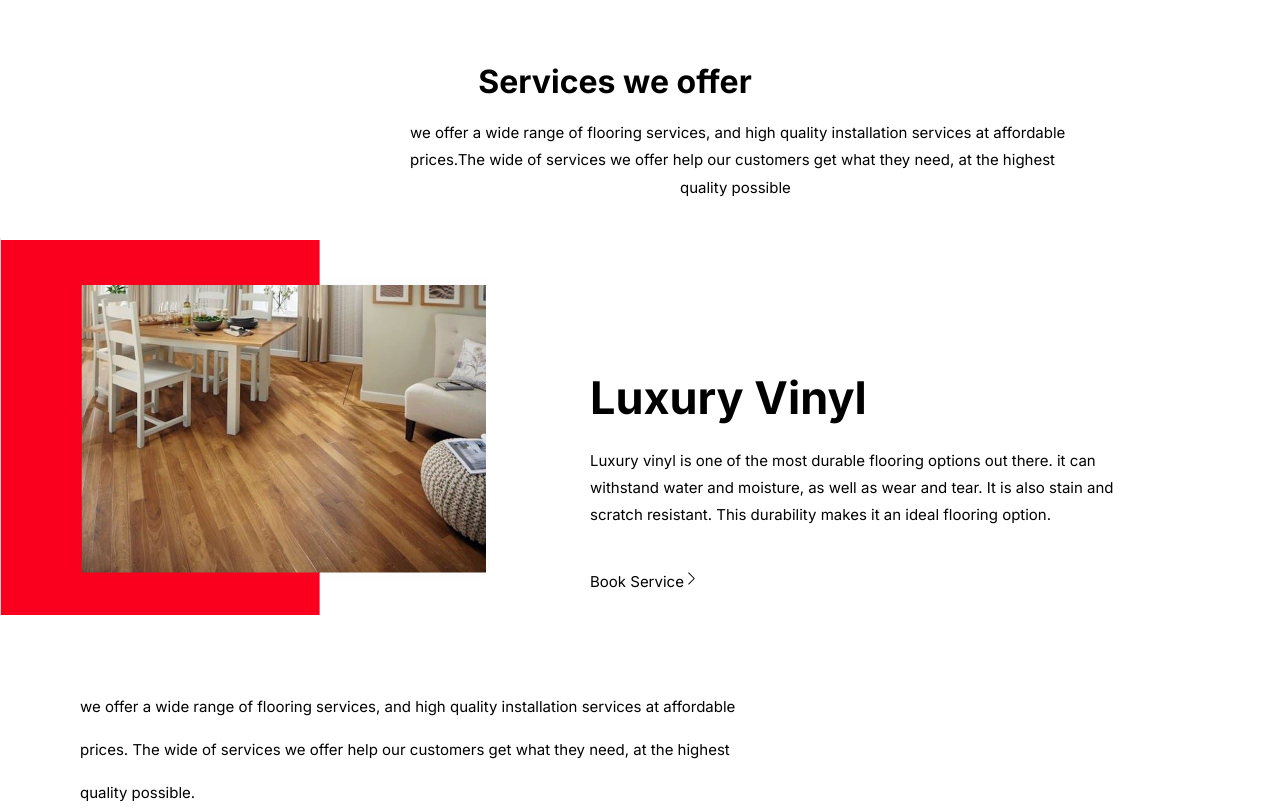
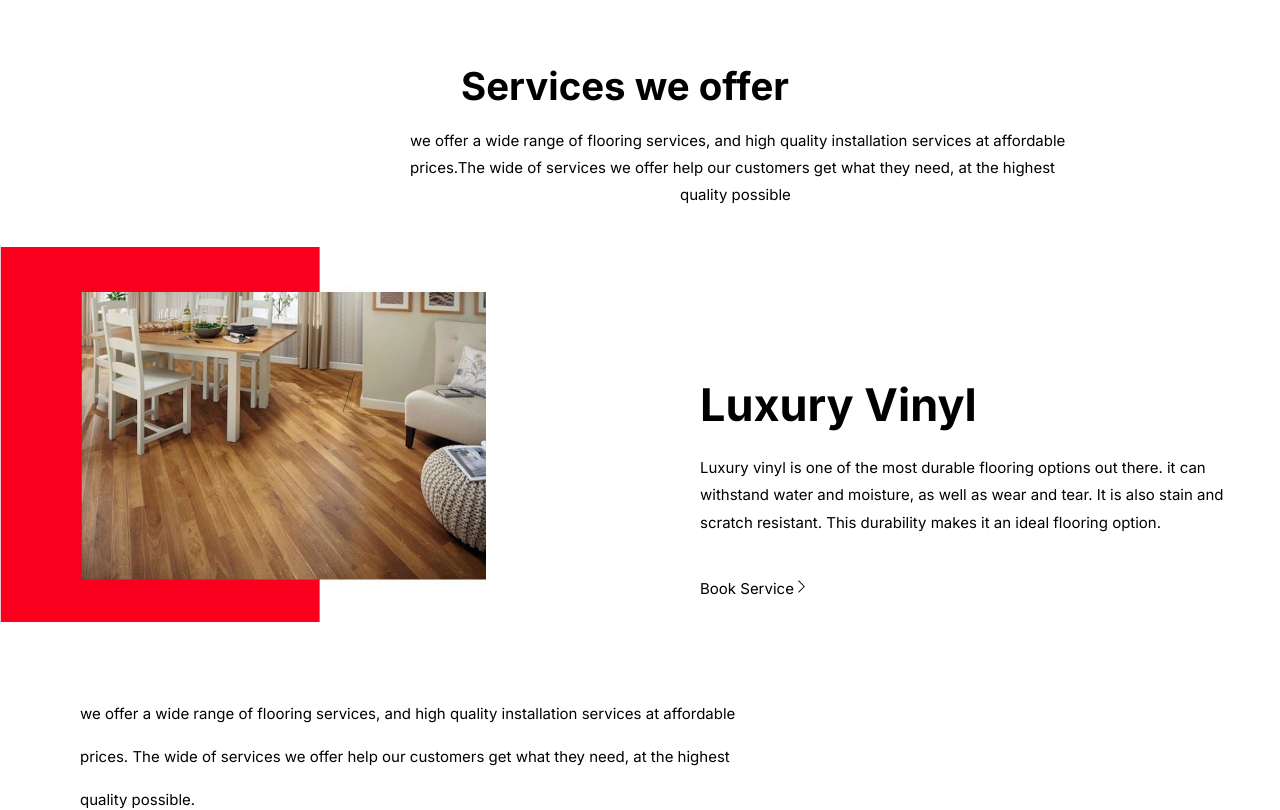
Before and after one commit to LeonChisum/Flooring-company---87-Lux, a Next.js app: page /services in a window 1280 px wide. Shown: the top 810 px of the page. Built offline with nearby package versions, Linux system fonts and the light colour scheme.

Commit message:
fixed margin on line 427

```diff
--- a/styles/style.css
+++ b/styles/style.css
@@ -837,8 +837,9 @@ a {
   -webkit-box-pack: center;
       -ms-flex-pack: center;
           justify-content: center;
-  margin-right: 50px;
+  margin-right: 30px;
   margin-top: 5%;
+  font-size: 1.2em;
 }
 
 .firstp {
@@ -860,7 +861,7 @@ a {
 .secondp {
   text-align: inherit;
   font-size: 15px;
-  margin-left: 590px;
+  margin-left: 700px;
   font-size: 15px;
   margin-right: 15px;
   line-height: 1.7rem;
--- a/styles/style.scss
+++ b/styles/style.scss
@@ -393,8 +393,9 @@
 .services {
 	display: flex;
 	justify-content: center;
-	margin-right: 50px;
+	margin-right: 30px;
 	margin-top: 5%;
+	font-size: 1.2em;
 }
 
 .firstp {
@@ -423,7 +424,7 @@
 
 
   font-size: 15px;
-  margin-left: 590px;
+  margin-left: 700px;
   font-size: 15px;
   margin-right: 15px;
   line-height: 1.7rem;
```
Also changed, not shown: 1 other file (tests, documents, lock files or other folders).
